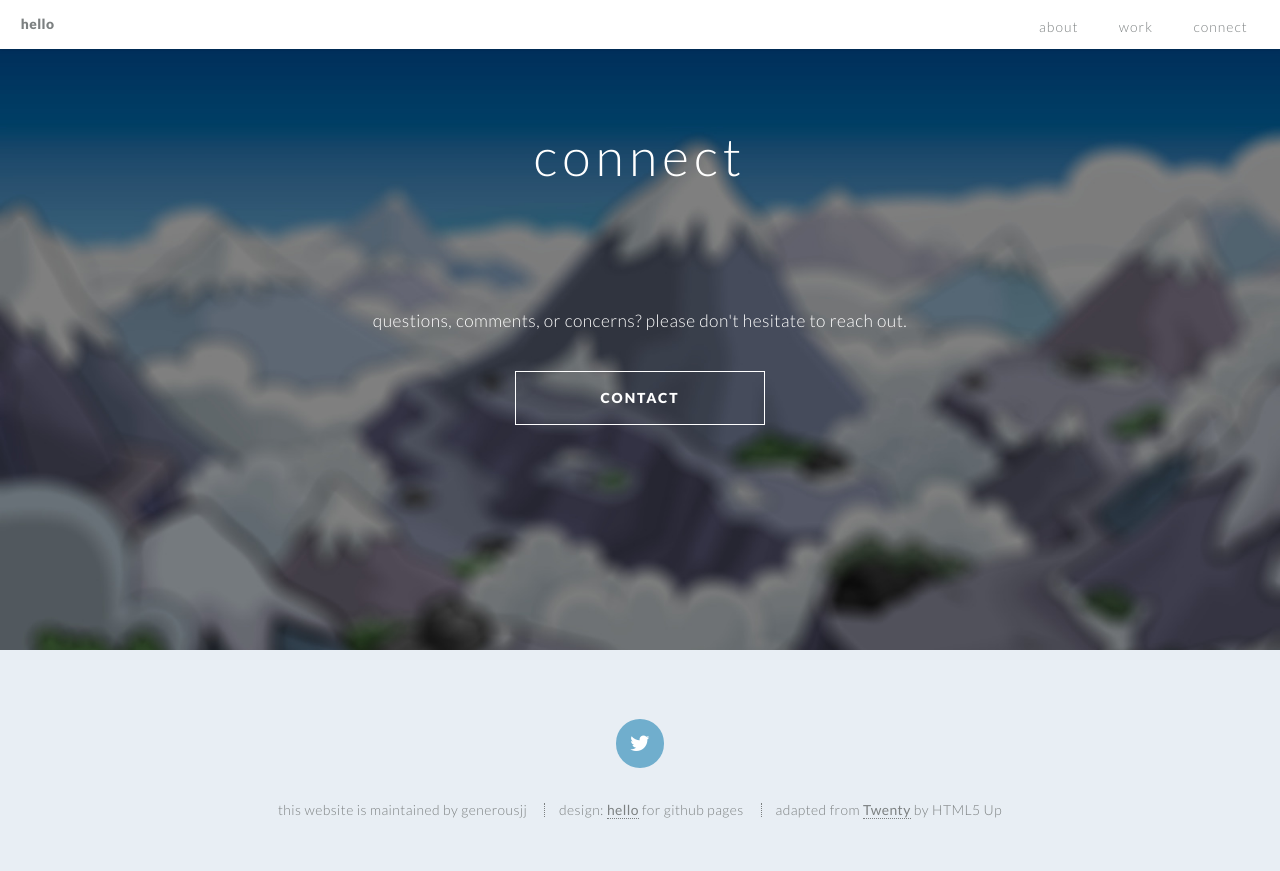
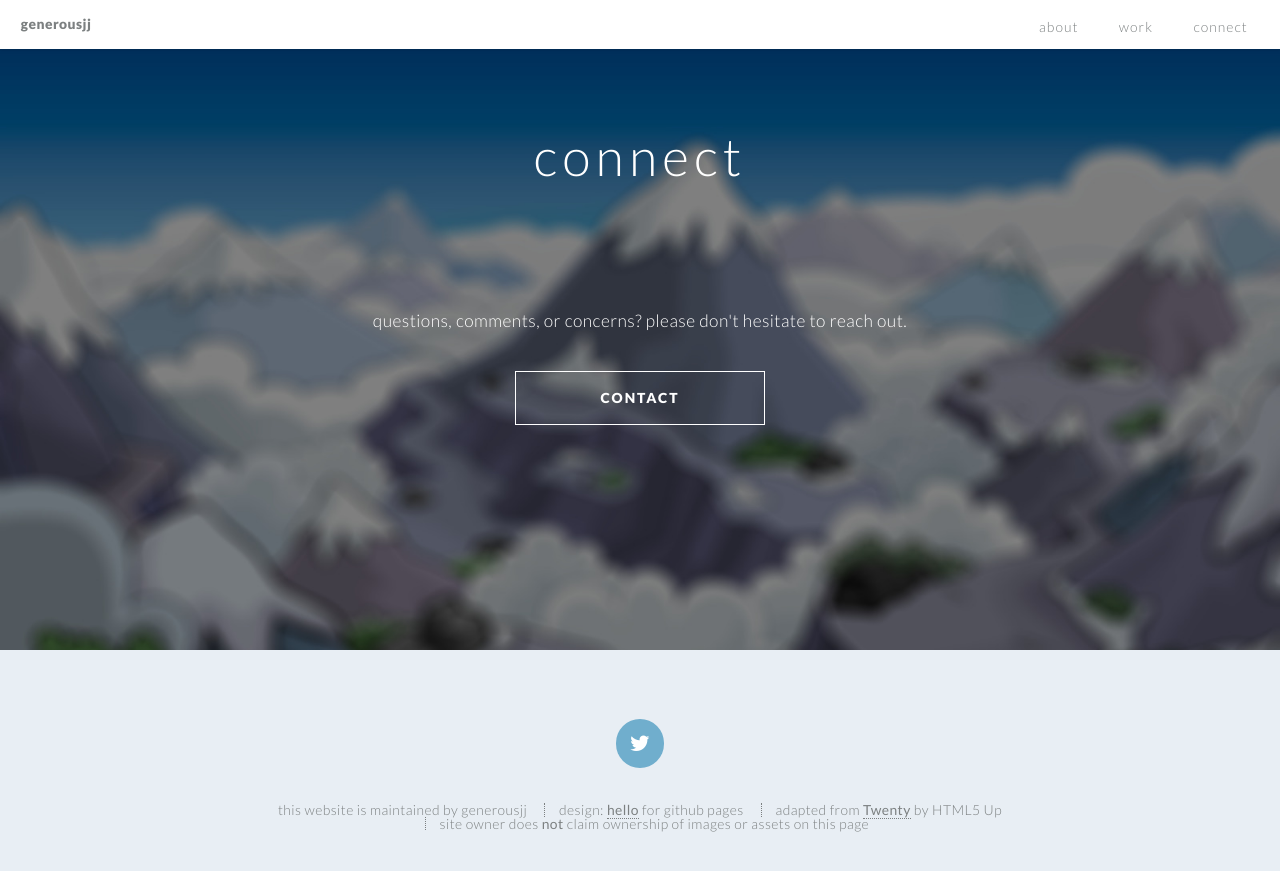
Before and after one commit to generousjj/generousjj.github.io, a Jekyll site: the page built from index.md, in a window 1280 px wide and 900 px high, scrolled down 5076 px. Shown: the top 871 px of the window. Built offline with Jekyll 4.4.1, drawn with Linux system fonts in a browser that asks for light colours.

Commit message:
Update hello-default.html

```diff
--- a/_layouts/hello-default.html
+++ b/_layouts/hello-default.html
@@ -57,7 +57,7 @@
     <!-- HEADER -->
     <header id="header">
       <h1 id="logo" style="text-transform:lowercase">
-        <a href="/">hello</a></h1>
+        <a href="/">generousjj</a></h1>
       <nav id="nav">
         <ul>
           <li style="text-transform:lowercase"><a href="{{ page.page_url }}/#about">about</a></li>
@@ -193,6 +193,7 @@
         <li>this website is maintained by {{ site.author}}</li>
         <li>design: <a href="https://saragong.github.io/hello/"><strong>hello</strong></a> for github pages</li>
         <li>adapted from <a href="https://html5up.net/twenty"><strong>Twenty</strong></a> by HTML5 Up</li>
+	<li>site owner does <strong>not</strong></a> claim ownership of images or assets on this page</li>
     </ul>
 
 </footer>
```
